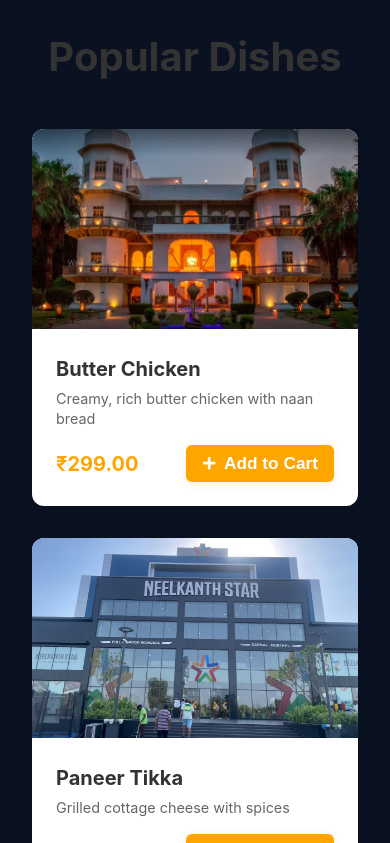
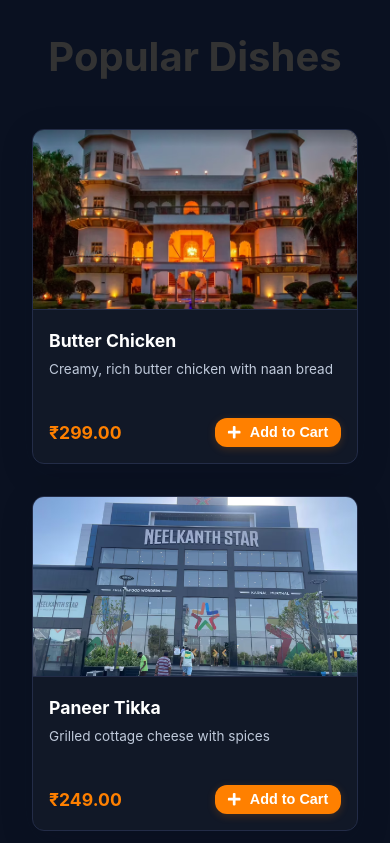
Before and after one commit to Saksham-9898/BhojanBuddy, a React (Vite) app: page / in a window 390 px wide. Shown: the part 5020-5863 px from the top of the page. Built offline with nearby package versions, Linux system fonts and the light colour scheme.

Commit message:
ADDED CSS OF CART

```diff
--- a/src/components/MenuItem.css
+++ b/src/components/MenuItem.css
@@ -1,20 +1,23 @@
 .menu-item {
-  background: white;
-  border-radius: 12px;
+  background: var(--card-bg);
+  border-radius: var(--border-radius);
   overflow: hidden;
-  box-shadow: 0 2px 8px rgba(0, 0, 0, 0.1);
-  transition: transform 0.3s ease, box-shadow 0.3s ease;
+  box-shadow: var(--shadow);
+  border: 1.5px solid var(--card-border);
+  transition: transform 0.3s ease, box-shadow 0.3s ease, border-color 0.3s ease;
 }
 
 .menu-item:hover {
   transform: translateY(-5px);
-  box-shadow: 0 4px 12px rgba(0, 0, 0, 0.15);
+  box-shadow: 0 12px 32px rgba(255, 128, 0, 0.15);
+  border-color: var(--accent);
 }
 
 .menu-item-image {
   width: 100%;
   height: 200px;
   object-fit: cover;
+  border-bottom: 1px solid var(--card-border);
 }
 
 .menu-item-content {
@@ -23,27 +26,30 @@
 
 .menu-item-content h3 {
   margin: 0 0 0.5rem 0;
-  color: #333;
+  color: var(--primary-text);
   font-size: 1.25rem;
+  font-weight: 700;
 }
 
 .menu-item-description {
-  color: #666;
+  color: var(--secondary-text);
   margin: 0 0 1rem 0;
   font-size: 0.9rem;
-  line-height: 1.4;
+  line-height: 1.5;
+  min-height: 2.7rem;
 }
 
 .menu-item-footer {
   display: flex;
   justify-content: space-between;
   align-items: center;
+  margin-top: 1rem;
 }
 
 .menu-item-price {
   font-size: 1.25rem;
   font-weight: bold;
-  color: #ffa500;
+  color: var(--accent);
 }
 
 .add-to-cart-btn {
@@ -51,18 +57,53 @@
   align-items: center;
   gap: 0.5rem;
   padding: 0.5rem 1rem;
-  background: #ffa500;
-  color: white;
+  background: var(--button-bg);
+  color: var(--button-text);
   border: none;
-  border-radius: 6px;
+  border-radius: var(--border-radius);
   cursor: pointer;
-  transition: background 0.3s ease;
+  font-weight: 600;
+  transition: all 0.3s ease;
+  box-shadow: 0 2px 8px rgba(255, 128, 0, 0.2);
 }
 
 .add-to-cart-btn:hover {
-  background: #ff8c00;
+  background: var(--button-bg-hover);
+  transform: translateY(-2px);
+  box-shadow: 0 4px 12px rgba(255, 128, 0, 0.3);
+}
+
+.add-to-cart-btn:active {
+  transform: translateY(0);
 }
 
 .add-to-cart-btn svg {
   font-size: 0.9rem;
 }
+
+@media (max-width: 768px) {
+  .menu-item-image {
+    height: 180px;
+  }
+
+  .menu-item-content {
+    padding: 1rem;
+  }
+
+  .menu-item-content h3 {
+    font-size: 1.1rem;
+  }
+
+  .menu-item-description {
+    font-size: 0.85rem;
+  }
+
+  .menu-item-price {
+    font-size: 1.1rem;
+  }
+
+  .add-to-cart-btn {
+    padding: 0.4rem 0.8rem;
+    font-size: 0.9rem;
+  }
+}
```
Also changed, not shown: src/components/Explore.jsx (+97 -1 lines), src/components/explore.css (+73 -0 lines).
